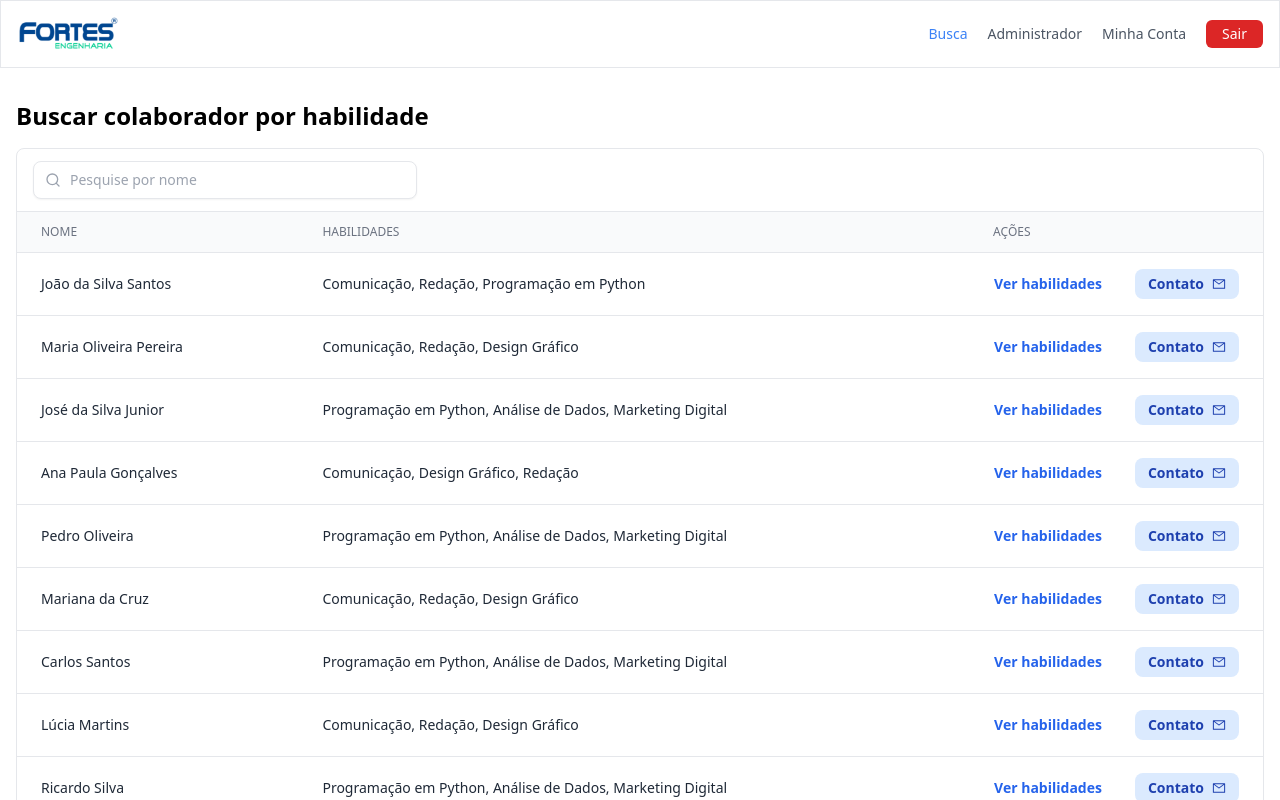
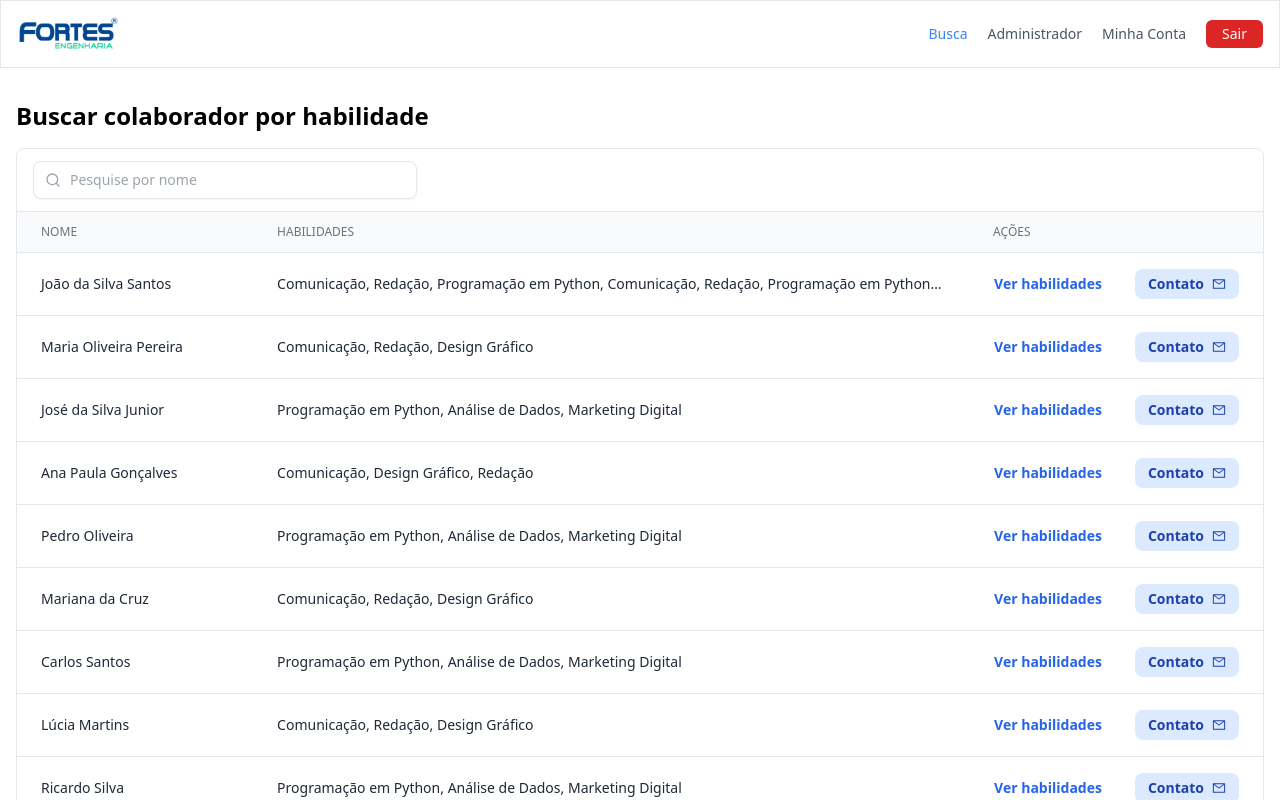
Before and after one commit to lucasnsaraujo/fortes-frontend-tcc, a React (Vite) app: page /search in a window 1280 px wide. Shown: the top 800 px of the page. Built offline with nearby package versions, Linux system fonts and the light colour scheme.

Commit message:
feat: adicionando overflow

```diff
--- a/src/components/UsersTable/index.jsx
+++ b/src/components/UsersTable/index.jsx
@@ -78,7 +78,7 @@
                       <td className="px-6 py-4 whitespace-nowrap text-sm font-medium text-gray-800 dark:text-gray-200">
                         {user.name}
                       </td>
-                      <td className="px-6 py-4 whitespace-nowrap text-sm text-gray-800 dark:text-gray-200">
+                      <td className="px-6 py-4 whitespace-nowrap text-sm text-gray-800 dark:text-gray-200 text-ellipsis max-w-xl overflow-hidden">
                         {user.skills.map((skill, index) => (
                           <span key={index}>
                             {skill.name}
--- a/src/screens/Search/index.jsx
+++ b/src/screens/Search/index.jsx
@@ -15,6 +15,51 @@
       id: 1,
       name: "João da Silva Santos",
       skills: [
+        {
+          name: "Comunicação",
+          expertise: 4,
+          experience: 3,
+        },
+        {
+          name: "Redação",
+          expertise: 5,
+          experience: 4,
+        },
+        {
+          name: "Programação em Python",
+          expertise: 4,
+          experience: 2,
+        },
+        {
+          name: "Comunicação",
+          expertise: 4,
+          experience: 3,
+        },
+        {
+          name: "Redação",
+          expertise: 5,
+          experience: 4,
+        },
+        {
+          name: "Programação em Python",
+          expertise: 4,
+          experience: 2,
+        },
+        {
+          name: "Comunicação",
+          expertise: 4,
+          experience: 3,
+        },
+        {
+          name: "Redação",
+          expertise: 5,
+          experience: 4,
+        },
+        {
+          name: "Programação em Python",
+          expertise: 4,
+          experience: 2,
+        },
         {
           name: "Comunicação",
           expertise: 4,
```
